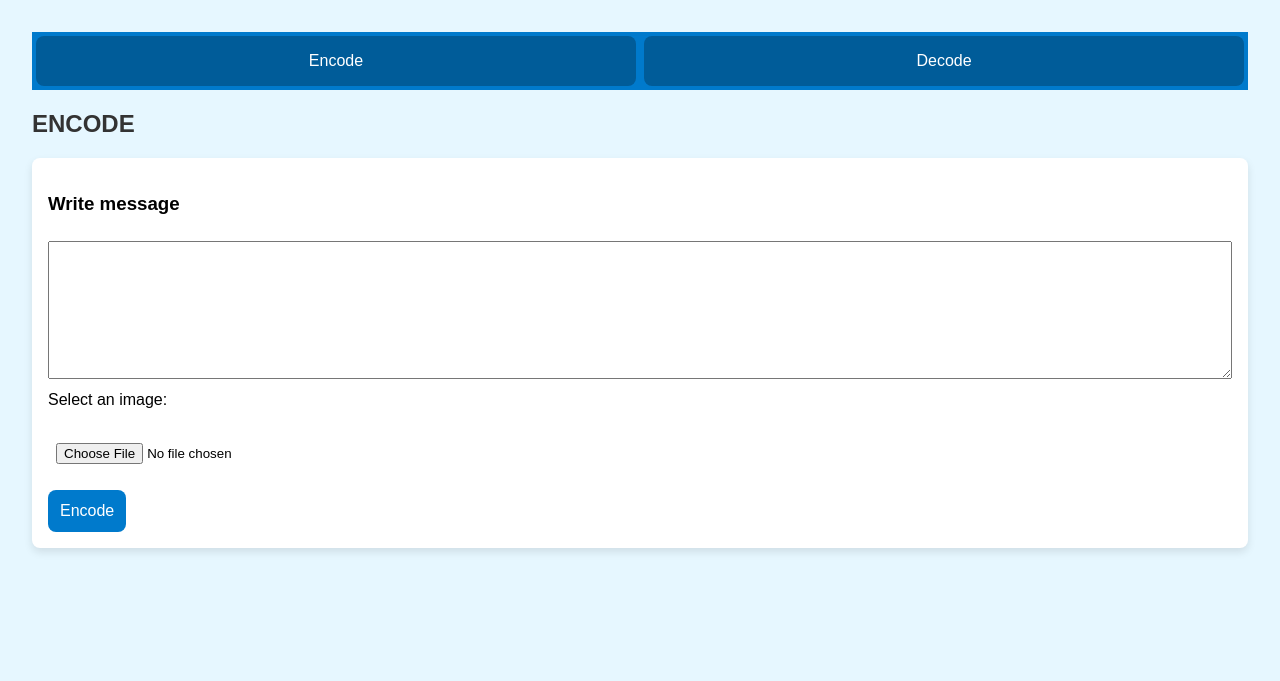
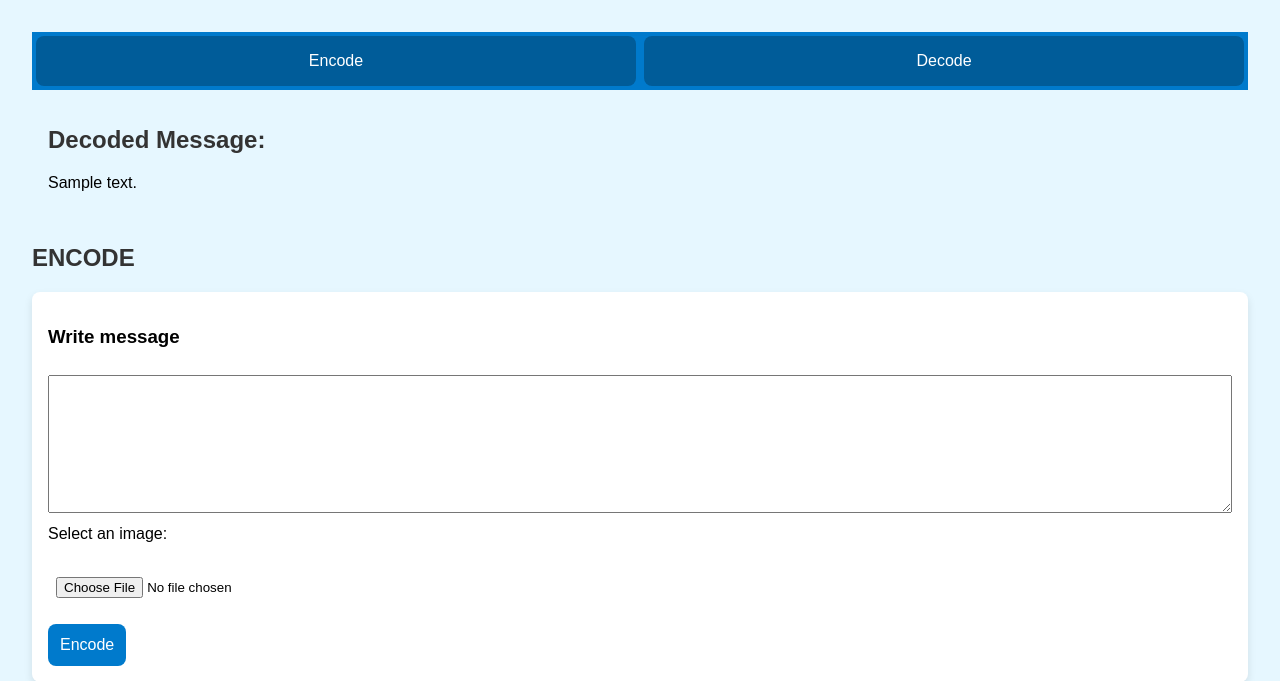
Before and after one commit to xyz-rahul/dct-dev, a Flask app: template templates/index.html in a window 1280 px wide. Shown: the top 681 px of the page. Run offline with Flask 3, Linux system fonts and the light colour scheme; the template is opened without the code that fills it: most values are stand-ins (such as "Sample title", 1, 10 or a date in 2020).

Commit message:
Refacter decode page to show msg

```diff
--- a/app.py
+++ b/app.py
@@ -15,11 +15,11 @@ def index():
     try:
         # Your existing logic for index route goes here
 
-        return render_template('index.html', error_message=None)
+        return render_template('index.html',decoded_message=None, error_message=None)
 
     except Exception as e:
         error_message = f"An error occurred: {str(e)}"
-        return render_template('index.html', error_message=error_message)
+        return render_template('index.html',decoded_message=None, error_message=error_message)
 
 
 upload = ''
@@ -27,7 +27,7 @@ app.config['UPLOAD'] = upload
 
 
 @app.route('/encode', methods=['POST'])
-def file_upload():
+def file_encode():
     message = request.form.get('message')
     print("messsss ",message)
     f = request.files['image']
@@ -53,8 +53,7 @@ def file_upload():
         # Continue with the encoding process
         dct_img_encoded = DCT().encode_image(uploaded_image, message)
         dct_encoded_image_file = "dct_" + filename
-        cv2.imwrite(dct_encoded_image_file, dct_img_encoded)
-        print("Encoding completed successfully.")
+
         success, encoded_img = cv2.imencode('.png',dct_img_encoded)
         # send_file(as_attachment=True,download_name='dct_babylon.png')
         if success:
@@ -72,8 +71,6 @@ def file_upload():
             return "Error encoding image."
         # return send_from_directory(directory=app.config['UPLOAD'], filename=dct_encoded_image_file)
 
-    except FileNotFoundError:
-        print("File not found. Please check the file paths.")
     except Exception as e:
         return jsonify(error=f"An error occurred: {str(e)}")
 
@@ -97,8 +94,9 @@ def file_decode():
         msg = DCT().decode_image(uploaded_image)
 
         print("secret: ",msg)
-        return "<p>Hello, World!</p>"
+     # Pass the decoded message to the template
+        return render_template('index.html', decoded_message=msg, error_message=None)
 
     except Exception as e:
-        print(f"An error occurred: {str(e)}")
-        return "<p>Hello, World!</p>"
+        error_message = f"An error occurred: {str(e)}"
+        return render_template('index.html', decoded_message=None, error_message=error_message)
--- a/static/style.css
+++ b/static/style.css
@@ -67,3 +67,7 @@ button {
 button:hover {
     background-color: #005c99; /* Slightly darker blue on hover */
 }
+
+.decode-msg {
+    padding: 1rem;
+}
--- a/templates/index.html
+++ b/templates/index.html
@@ -24,6 +24,14 @@
                 </button>
             </div>
 
+            <div class="decode-msg">
+                {% if decoded_message %}
+                <h2>Decoded Message:</h2>
+                <p>{{ decoded_message }}</p>
+                {% endif %} {% if error_message %}
+                <p>Error: {{ error_message }}</p>
+                {% endif %}
+            </div>
             <div id="encode-form" style="display: block">
                 <h2>ENCODE</h2>
                 <form
@@ -32,7 +40,12 @@
                     enctype="multipart/form-data"
                 >
                     <h3>Write message</h3>
-                    <textarea id="message" name="message" rows="8" name="message"></textarea>
+                    <textarea
+                        id="message"
+                        name="message"
+                        rows="8"
+                        name="message"
+                    ></textarea>
                     <br />
                     <label for="encode-image">Select an image:</label>
                     <br />
```
